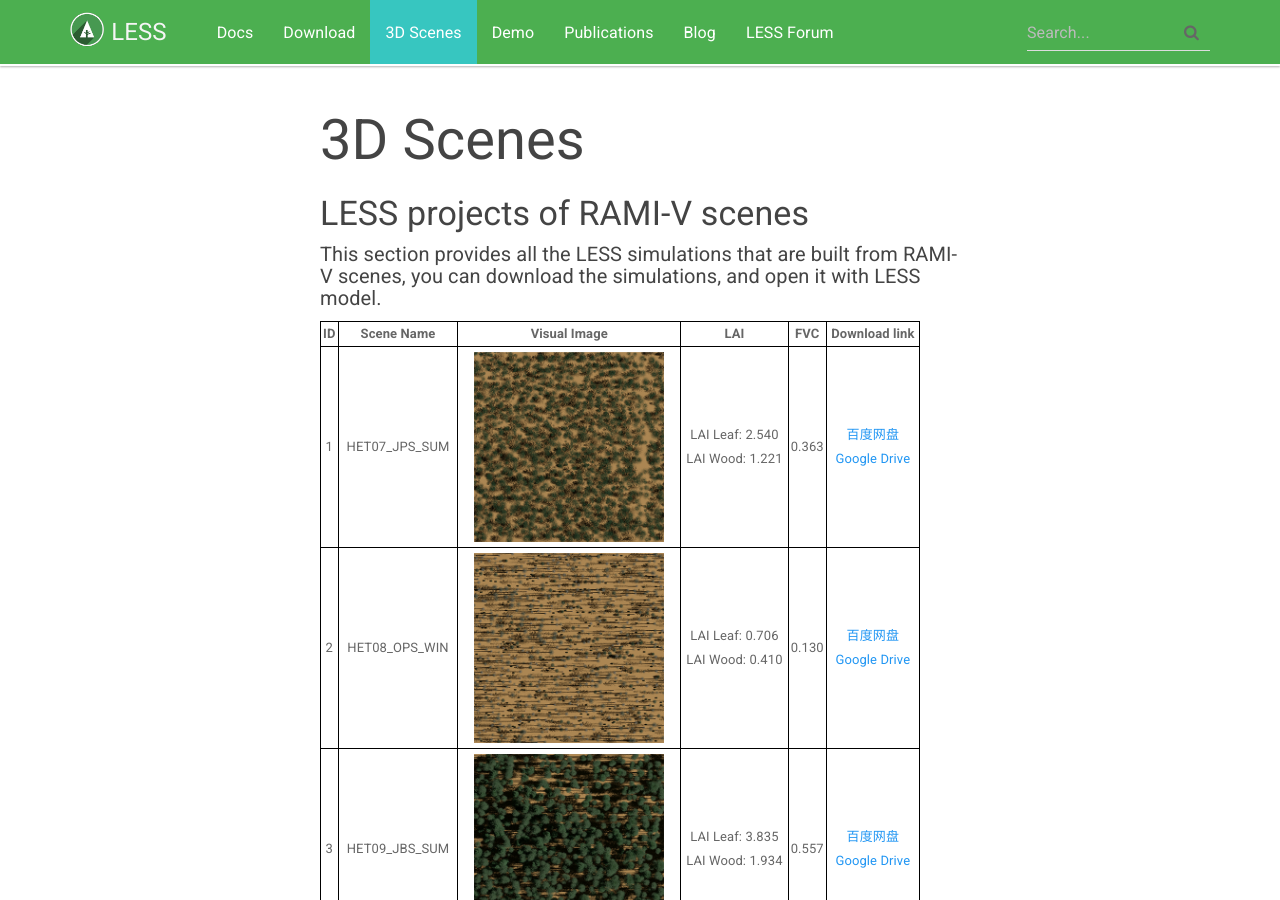
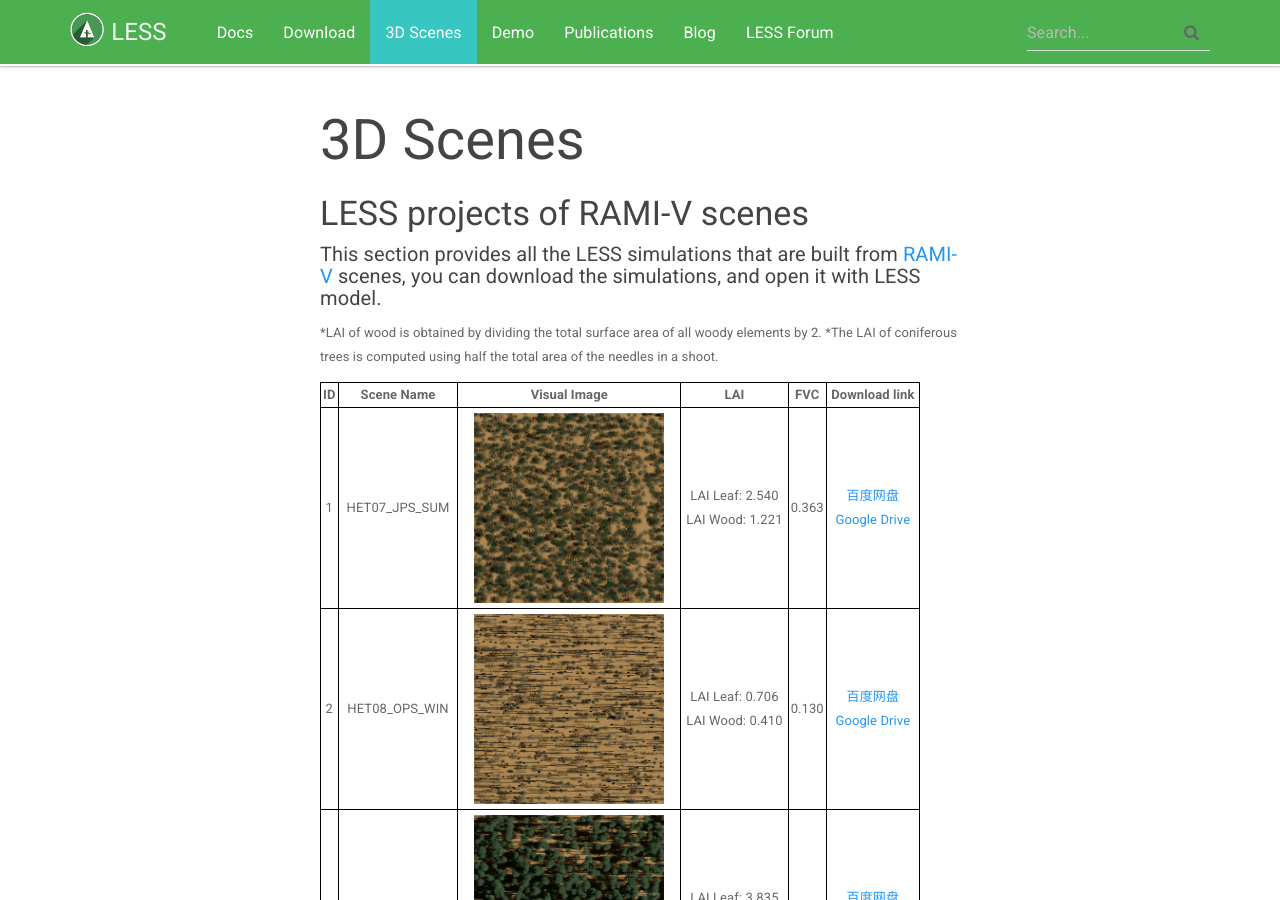
Before and after one commit to jianboqi/jianboqi.github.io, a Jekyll site: the page built from 3dscenes.md, in a window 1280 px wide and 900 px high. Built offline with Jekyll 4.4.1, drawn with Linux system fonts in a browser that asks for light colours; nearby versions of some CDN libraries.

Commit message:
Update 3dscenes.md

```diff
--- a/3dscenes.md
+++ b/3dscenes.md
@@ -8,7 +8,10 @@ published: true
 
 
 ### LESS projects of RAMI-V scenes
-##### This section provides all the LESS simulations that are built from RAMI-V scenes, you can download the simulations, and open it with LESS model.
+##### This section provides all the LESS simulations that are built from [RAMI-V](https://rami-benchmark.jrc.ec.europa.eu/_www/index.php) scenes, you can download the simulations, and open it with LESS model.
+
+*LAI of wood is obtained by dividing the total surface area of all woody elements by 2.
+*The LAI of coniferous trees is computed using half the total area of the needles in a shoot.
 
 <style>
 .tablelines table, .tablelines td, .tablelines th {
```
